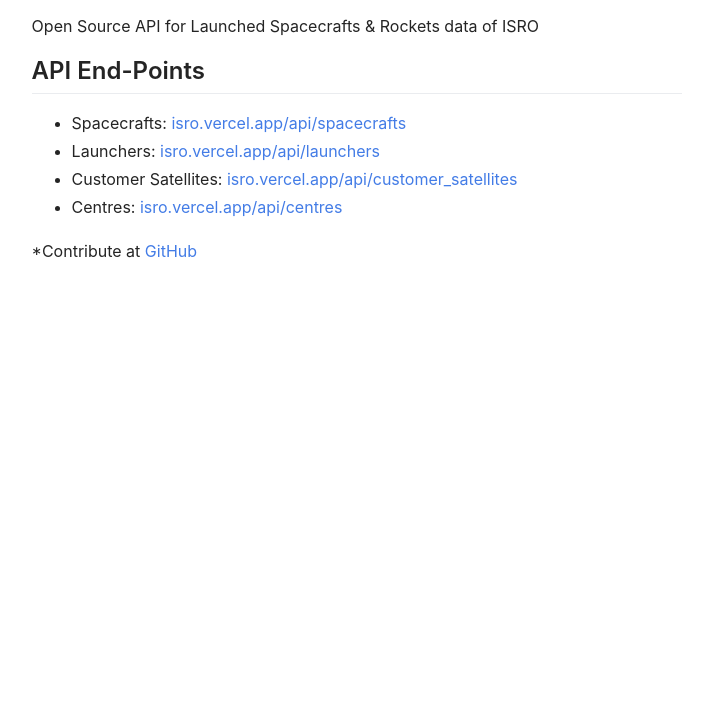
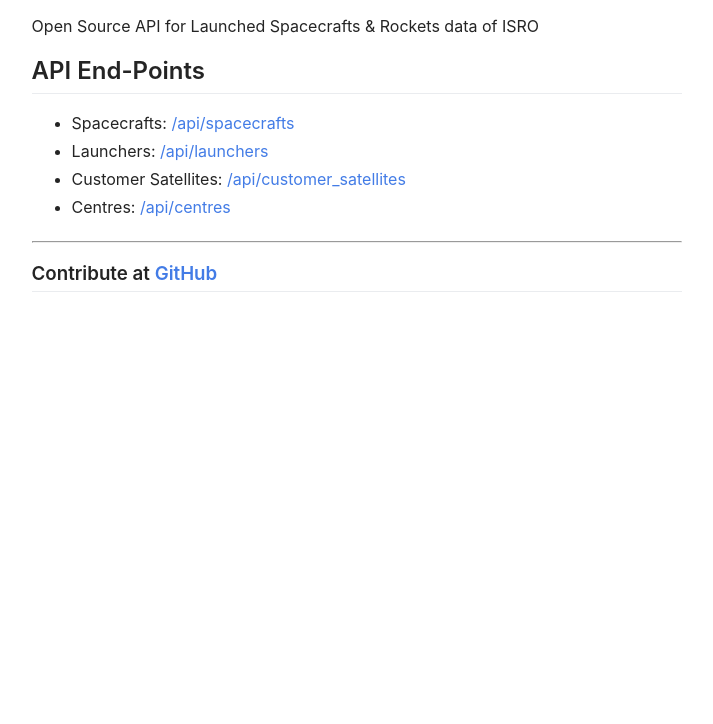
Before and after one commit to isro/api, a website: page index.html in a window 1280 px wide. Shown: the part 76-800 px from the top of the page, without its empty margins (166-879 px from the left). Drawn offline with Linux system fonts and the light colour scheme.

Commit message:
Update API (#34)
* Update index page

* Add style

* Update Readme

```diff
--- a/index.html
+++ b/index.html
@@ -1,61 +1,46 @@
 <!DOCTYPE html>
 <html lang="en">
-
     <head>
         <meta charset="UTF-8" />
         <meta name="viewport" content="width=device-width, initial-scale=1.0" />
         <title>ISRO-API</title>
-
-  <style>
-    .container {
-      margin: auto 15%;
-    }
-
-    .content {
-      max-width: 650px;
-      color: #242424;
-      font-family: -apple-system, BlinkMacSystemFont, "Segoe UI", Roboto,
-        Oxygen, Ubuntu, Cantarell, "Open Sans", "Helvetica Neue", sans-serif;
-    }
-
-    h1,
-    h2,
-    h3 {
-      font-weight: 600;
-      padding-bottom: 0.3em;
-      border-bottom: 1px solid #eaecef;
-    }
-
-    li {
-      padding-bottom: 0.5em;
-    }
-
-    a {
-      text-decoration: none;
-      color: rgb(67, 124, 230);
-    }
-  </style>
+        <link href="style.css" rel="stylesheet" type="text/css"/>
     </head>
-
     <body>
         <div class="container">
             <div class="content">
-      <h1>ISRO🚀 API</h1>
+                <h1>ISRO 🚀 API</h1>
                 <p>Open Source API for Launched Spacecrafts & Rockets data of ISRO</p>
                 <h2>API End-Points</h2>
                 <ul>
-        <li> Spacecrafts: <a href="https://isro.vercel.app/api/spacecrafts" target="_blank" rel="noopener"
-            rel="noreferrer">isro.vercel.app/api/spacecrafts</a></li>
-        <li> Launchers: <a href="https://isro.vercel.app/api/launchers" target="_blank" rel="noopener"
-            rel="noreferrer">isro.vercel.app/api/launchers</a></li>
-        <li> Customer Satellites: <a href="https://isro.vercel.app/api/customer_satellites" target="_blank"
-            rel="noopener" rel="noreferrer">isro.vercel.app/api/customer_satellites</a></li>
-        <li> Centres: <a href="https://isro.vercel.app/api/centres" target="_blank" rel="noopener"
-            rel="noreferrer">isro.vercel.app/api/centres</a></li>
+                    <li>
+                        Spacecrafts:
+                        <a href="/api/spacecrafts" target="_blank" rel="noopener" rel="noreferrer">
+                            /api/spacecrafts
+                        </a>
+                    </li>
+                    <li>
+                        Launchers:
+                        <a href="/api/launchers" target="_blank" rel="noopener" rel="noreferrer">
+                            /api/launchers
+                        </a>
+                    </li>
+                    <li>
+                        Customer Satellites:
+                        <a href="/api/customer_satellites" target="_blank" rel="noopener" rel="noreferrer">
+                            /api/customer_satellites
+                        </a>
+                    </li>
+                    <li>
+                        Centres:
+                        <a href="/api/centres" target="_blank" rel="noopener" rel="noreferrer">
+                            /api/centres
+                        </a>
+                    </li>
                 </ul>
-      <p>*Contribute at <a href="https://github.com/isro/api">GitHub</a> </p>
+                <hr/>
+                <h3>Contribute at <a href="https://github.com/isro/api">GitHub</a></h3>
             </div>
         </div>
     </body>
-
 </html>
--- /dev/null
+++ b/style.css
@@ -0,0 +1,35 @@
+.container {
+    margin: auto 15%;
+}
+
+.content {
+    max-width: 650px;
+    color: #242424;
+    font-family:
+        "-apple-system",
+        "BlinkMacSystemFont",
+        "Segoe UI",
+        "Roboto",
+        "Oxygen",
+        "Ubuntu",
+        "Cantarell",
+        "Open Sans",
+        "Helvetica Neue",
+        "sans-serif"
+    ;
+}
+
+h1, h2, h3 {
+    font-weight: 600;
+    padding-bottom: 0.3em;
+    border-bottom: 1px solid #eaecef;
+}
+
+li {
+    padding-bottom: 0.5em;
+}
+
+a {
+    text-decoration: none;
+    color: rgb(67, 124, 230);
+}
```
Also changed, not shown: README.md. Lines whose indentation alone changed are shown as unchanged.
